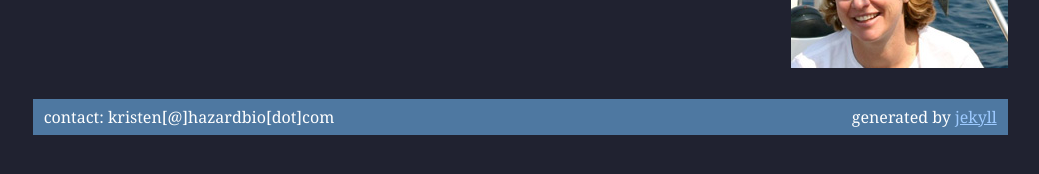
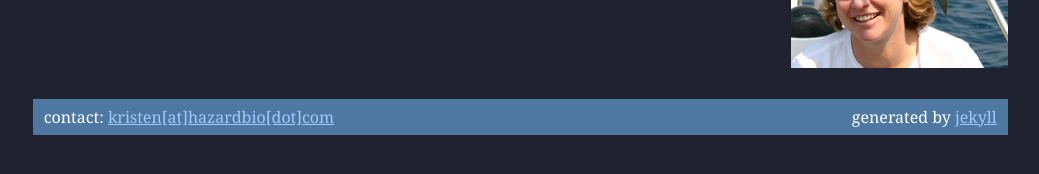
Before and after one commit to kristenhazard/hazardbio, a Jekyll site: the page built from index.markdown, in a window 1280 px wide. Shown: the part 639-813 px from the top of the page, without its empty margins (120-1159 px from the left). Built offline with Jekyll 4.4.1, drawn with Linux system fonts in a browser that asks for light colours; Markdown is read by kramdown in place of the engine named in the settings.

Commit message:
fix email link

```diff
--- a/_layouts/default.html
+++ b/_layouts/default.html
@@ -21,7 +21,7 @@
     {{ content }}
 
     <div id="footer">
-      contact: kristen[@]hazardbio[dot]com
+      contact: <a href="mailto:kristen@hazardbio.com">kristen[at]hazardbio[dot]com</a>
       <span class="jekyll">generated by <a href="http://github.com/mojombo/jekyll">jekyll</a></span>
     </div>
 
```
